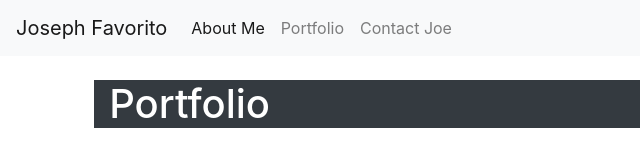
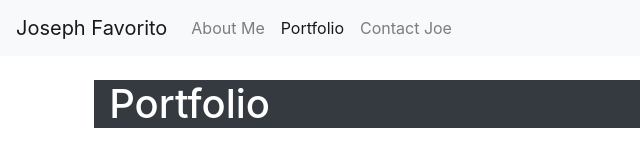
Before and after one commit to j-favorito/Homework-2, a plain HTML site: page portfolio.html in a window 1280 px wide. Shown: the top 161 px of the page, 0-640 px from the left. Drawn offline with nearby package versions, Linux system fonts and the light colour scheme.

```diff
--- a/portfolio.html
+++ b/portfolio.html
@@ -19,11 +19,11 @@
 
         <div class="collapse navbar-collapse" id="navbarSupportedContent">
           <ul class="navbar-nav mr-auto">
+            <li class="nav-item">
+              <a class="nav-link" href="index.html">About Me</a>
+            </li>
             <li class="nav-item active">
-              <a class="nav-link" href="index.html">About Me<span class="sr-only">(current)</span></a>
-            </li>
-            <li class="nav-item">
-              <a class="nav-link" href="portfolio.html">Portfolio</a>
+              <a class="nav-link" href="portfolio.html">Portfolio<span class="sr-only">(current)</span></a>
             </li>
             <li class="nav-item">
               <a class="nav-link" href="contact.html">Contact Joe</a>
```
Also changed, not shown: contact.html (+4 -4 lines), index.html (+1 -1 lines).
